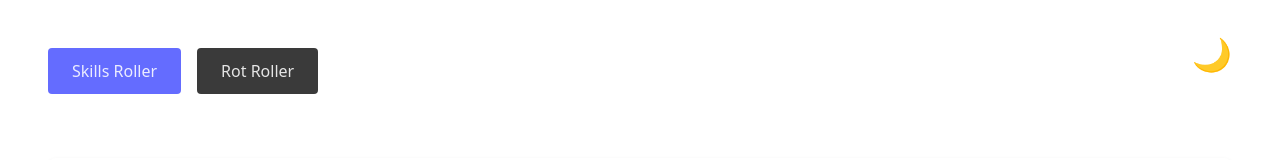
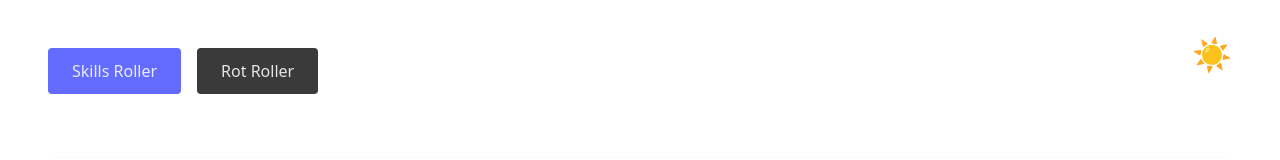
Before and after one commit to campbellnicholas/mutant-flows, a React (Vite) app: page / in a window 1280 px wide. Shown: the top 160 px of the page. Built offline with nearby package versions, Linux system fonts and the light colour scheme.

Commit message:
15: Add theme changer for Dystopian theme and some sample colors.

```diff
--- a/src/App.tsx
+++ b/src/App.tsx
@@ -6,9 +6,10 @@ import './App.css'
 
 function App() {
   const [activeTab, setActiveTab] = useState<'skills' | 'rot'>('skills')
-  const [theme, setTheme] = useState<'light' | 'dark'>(() => {
+  const [theme, setTheme] = useState<'light' | 'dark' | 'dystopian'>(() => {
     if (typeof window !== 'undefined') {
-      return document.documentElement.getAttribute('data-theme') === 'dark' ? 'dark' : 'light';
+      const savedTheme = document.documentElement.getAttribute('data-theme');
+      return (savedTheme === 'dark' || savedTheme === 'dystopian') ? savedTheme : 'light';
     }
     return 'light';
   });
@@ -18,7 +19,29 @@ function App() {
   }, [theme])
 
   const toggleTheme = () => {
-    setTheme((prev) => (prev === 'dark' ? 'light' : 'dark'))
+    setTheme((prev) => {
+      switch (prev) {
+        case 'light':
+          return 'dark';
+        case 'dark':
+          return 'dystopian';
+        case 'dystopian':
+          return 'light';
+        default:
+          return 'light';
+      }
+    })
+  }
+
+  const getThemeEmoji = () => {
+    switch (theme) {
+      case 'dark':
+        return '🌙';
+      case 'dystopian':
+        return '🧟';
+      default:
+        return '☀️';
+    }
   }
 
   return (
@@ -26,9 +49,9 @@ function App() {
       <button
         className="theme-toggle"
         onClick={toggleTheme}
-        aria-label={theme === 'dark' ? 'Switch to light mode' : 'Switch to dark mode'}
+        aria-label={`Switch to ${theme === 'dark' ? 'light' : theme === 'light' ? 'dark' : 'light'} mode`}
       >
-        {theme === 'dark' ? '☀️' : '🌙'}
+        {getThemeEmoji()}
       </button>
       <TabNavigation activeTab={activeTab} onTabChange={setActiveTab} />
       <div className="roller-container">
--- a/src/components/Die.css
+++ b/src/components/Die.css
@@ -15,18 +15,18 @@
 }
 
 .die-green {
-  background: #4CAF50;
-  color: white;
+  background: var(--color-die-green);
+  color: var(--color-text-light);
 }
 
 .die-yellow {
-  background: #FFC107;
-  color: #333;
+  background: var(--color-die-yellow);
+  color: var(--color-die-black);
 }
 
 .die-black {
-  background: #333;
-  color: white;
+  background: var(--color-die-black);
+  color: var(--color-text-light);
 }
 
 .die-inner {
--- a/src/index.css
+++ b/src/index.css
@@ -45,6 +45,23 @@
   --color-bg-input: #23272a;
   --color-border-focus: #8faaff;
   --color-bg-modal: #23272a;
+}
+
+:root[data-theme="dystopian"] {
+  --color-text-primary: #a0a0a0;
+  --color-text-secondary: #6b6b6b;
+  --color-text-light: #c0c0c0;
+  --color-link: #7a9e7e;
+  --color-link-hover: #8fb393;
+  --color-link-hover-light: #9ec2a2;
+  --color-bg-primary: #1a1a1a;
+  --color-bg-secondary: #2a2a2a;
+  --color-bg-button: #2a2a2a;
+  --color-bg-button-light: #333333;
+  --color-bg-button-warning: #8b0000;
+  --color-bg-input: #2a2a2a;
+  --color-border-focus: #7a9e7e;
+  --color-bg-modal: #2a2a2a;
 }
 
 a {
```
